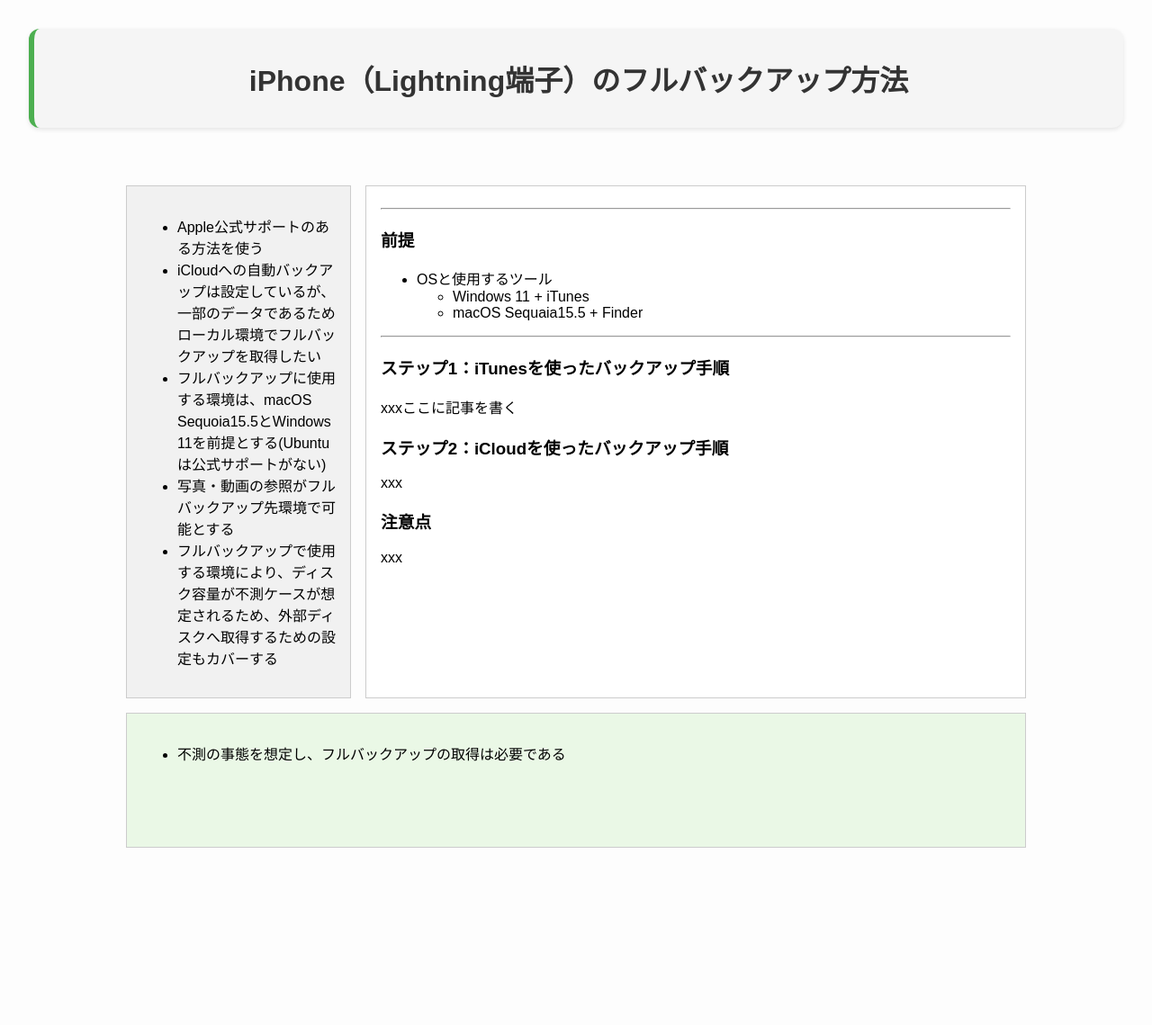
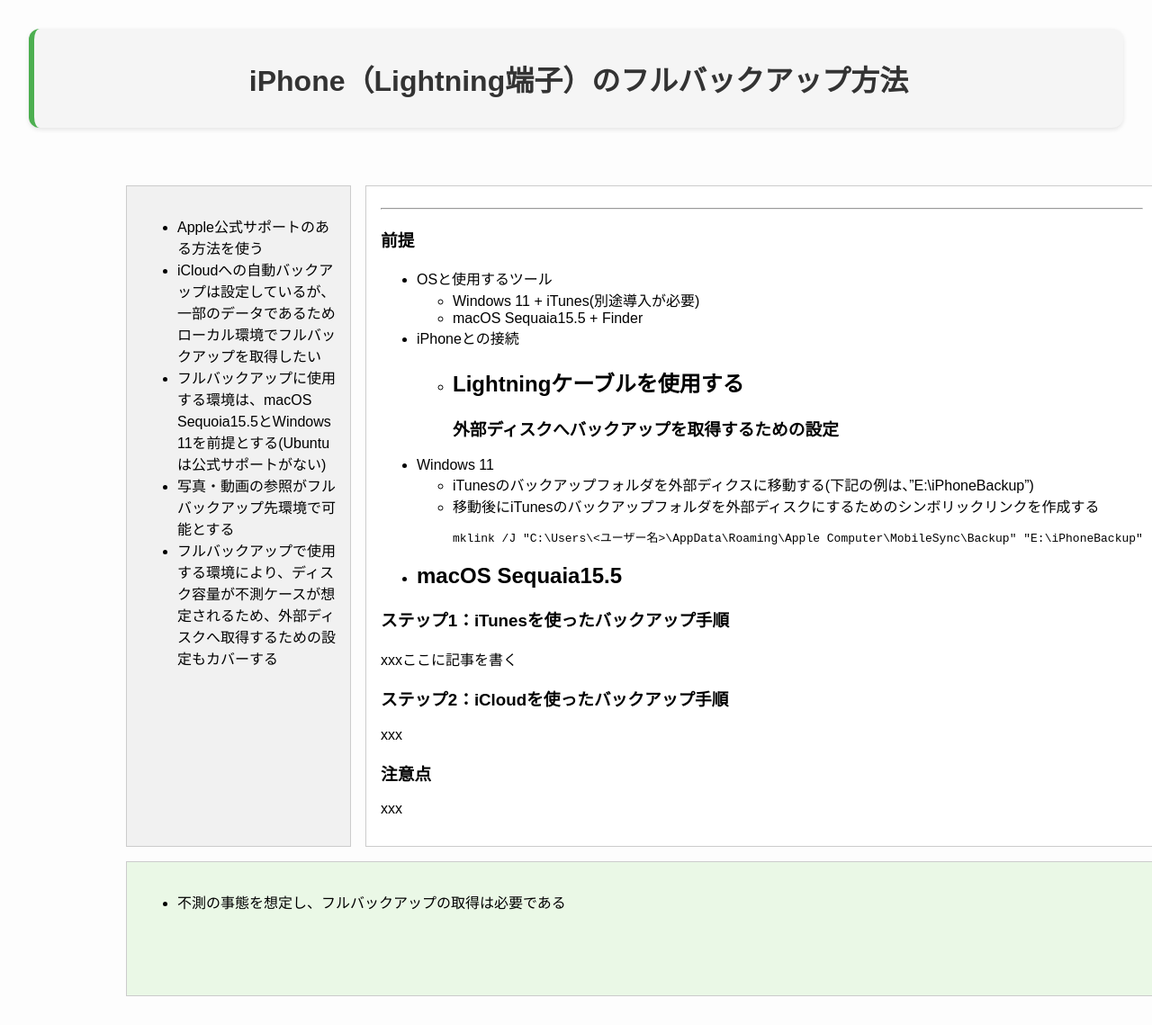
Before and after one commit to kazukifufu/homepage, a Jekyll site: the page built from _posts/2025-07-13-iphone-backup.md, in a window 1280 px wide. Shown: the whole page at 90% size. Built offline with Jekyll 4.4.1, drawn with Linux system fonts in a browser that asks for light colours; before the commit the page ends 974 px from its top, so only the background shows below that.

Commit message:
Revised 2025-07-13-iphone-backup.md

````diff
--- a/_posts/2025-07-13-iphone-backup.md
+++ b/_posts/2025-07-13-iphone-backup.md
@@ -13,9 +13,19 @@
 -----
 ### 前提
   - OSと使用するツール
-    - Windows 11 + iTunes
+    - Windows 11 + iTunes(別途導入が必要)
     - macOS Sequaia15.5 + Finder
-
+  - iPhoneとの接続
+    - Lightningケーブルを使用する
+-----
+### 外部ディスクへバックアップを取得するための設定
+  - Windows 11
+    - iTunesのバックアップフォルダを外部ディクスに移動する(下記の例は、"E:\iPhoneBackup")
+    - 移動後にiTunesのバックアップフォルダを外部ディスクにするためのシンボリックリンクを作成する
+      ```
+      mklink /J "C:\Users\<ユーザー名>\AppData\Roaming\Apple Computer\MobileSync\Backup" "E:\iPhoneBackup"
+      ```
+  - macOS Sequaia15.5
 -----
 
 ### ステップ1：iTunesを使ったバックアップ手順
````
